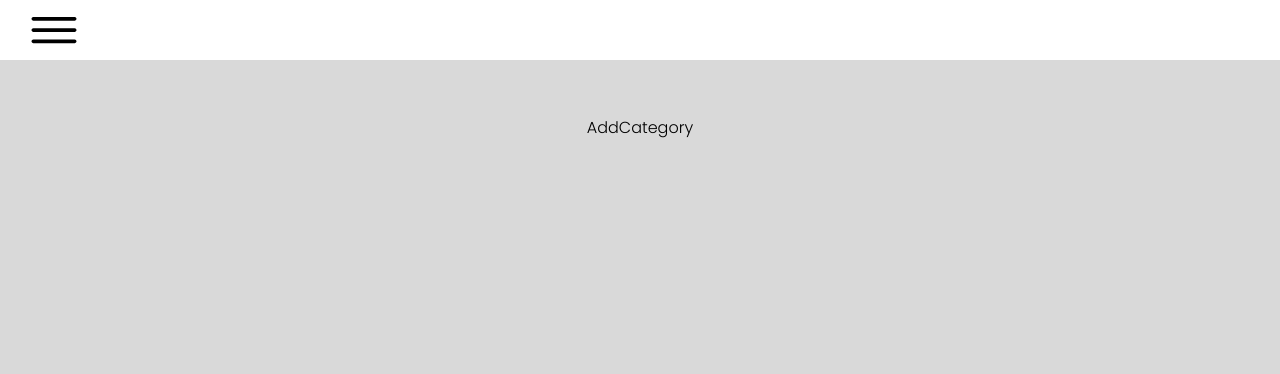
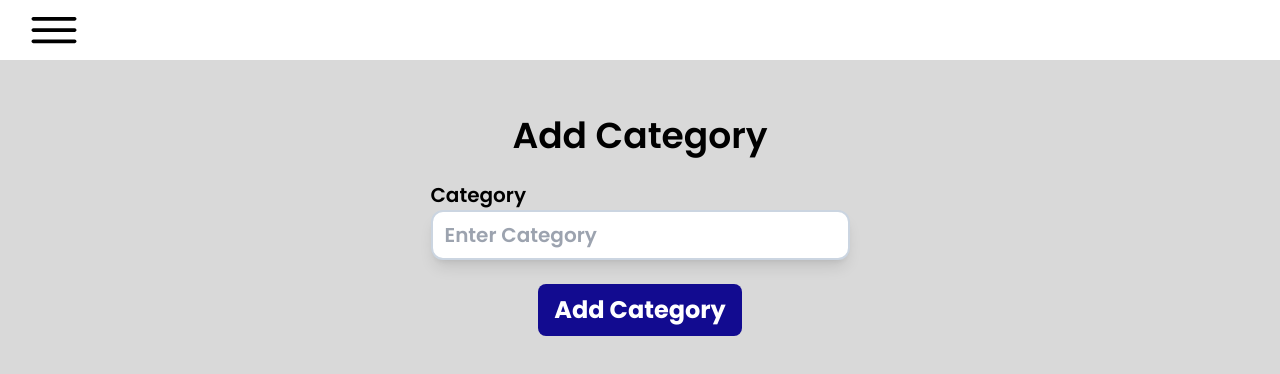
Before and after one commit to synonim789/tech-haven, a React (Vite) app in the folder frontend/tech-haven/: page /admin/addCategory in a window 1280 px wide. Shown: the top 374 px of the page. Built offline with nearby package versions, Linux system fonts and the light colour scheme; no server answers; sample sign-in values are in the browser's storage.

Commit message:
add AddCategory functionality and page

```diff
--- a/frontend/tech-haven/src/context/AdminContext.tsx
+++ b/frontend/tech-haven/src/context/AdminContext.tsx
@@ -13,6 +13,7 @@ type AdminContextState = {
   addProduct: (data: AddProductData) => void
   deleteProduct: ({ id, token }: DeleteProduct) => void
   editProduct: (data: editProductDataType) => void
+  addCategory: (data: addCategoryDataType) => void
   addProductError: boolean | string
   addProductLoading: boolean
   addProductSuccess: boolean
@@ -20,6 +21,9 @@ type AdminContextState = {
   editProductSuccess: boolean
   editProductLoading: boolean
   editProductError: boolean | string
+  addCategoryLoading: boolean
+  addCategoryError: boolean | string
+  addCategorySuccess: boolean
 }
 
 type AddProductData = {
@@ -53,6 +57,18 @@ type editProductDataType = {
   id: string
 }
 
+type addCategoryDataType = {
+  token: string
+  category: string
+}
+
+type DeleteProduct = {
+  id: string
+  token: {
+    token: string
+  }
+}
+
 const AdminContext = createContext<AdminContextState | null>(null)
 
 const initialState = {
@@ -68,13 +84,9 @@ const initialState = {
   editProductLoading: false,
   editProductError: false,
   editProductSuccess: false,
-}
-
-type DeleteProduct = {
-  id: string
-  token: {
-    token: string
-  }
+  addCategoryLoading: false,
+  addCategoryError: false,
+  addCategorySuccess: false,
 }
 
 export const AdminProvider = ({ children }: ChildrenType) => {
@@ -83,7 +95,6 @@ export const AdminProvider = ({ children }: ChildrenType) => {
 
   useEffect(() => {
     getAllProducts()
-    console.log(state.editProductSuccess)
   }, [
     state.addProductSuccess,
     state.deleteProductSuccess,
@@ -206,6 +217,28 @@ export const AdminProvider = ({ children }: ChildrenType) => {
     }
   }
 
+  const addCategory = async ({ category, token }: addCategoryDataType) => {
+    dispatch({ type: 'ADD_CATEGORY_START' })
+    try {
+      await axios.post(
+        'http://localhost:3000/api/v1/categories',
+        { name: category },
+        {
+          headers: {
+            Authorization: `Bearer ${token}`,
+          },
+        }
+      )
+      dispatch({ type: 'ADD_CATEGORY_SUCCESS' })
+      toast.success('Category Added Successfully')
+    } catch (error) {
+      dispatch({
+        type: 'ADD_CATEGORY_ERROR',
+        payload: error.response.data.message,
+      })
+    }
+  }
+
   return (
     <AdminContext.Provider
       value={{
@@ -214,6 +247,7 @@ export const AdminProvider = ({ children }: ChildrenType) => {
         addProduct,
         deleteProduct,
         editProduct,
+        addCategory,
       }}
     >
       {children}
--- a/frontend/tech-haven/src/pages/AddCategory.tsx
+++ b/frontend/tech-haven/src/pages/AddCategory.tsx
@@ -1,4 +1,50 @@
+import { useEffect } from 'react'
+import { useForm } from 'react-hook-form'
+import FormButton from '../components/FormButton'
+import FormInput from '../components/FormInput'
+import FullscreenLoading from '../components/FullscreenLoading'
+import { useAdminContext } from '../context/AdminContext'
+import { useAuthContext } from '../context/AuthContext'
+
 const AddCategory = () => {
-  return <main>AddCategory</main>
+  const { token } = useAuthContext()!
+  const { register, handleSubmit, reset, formState } = useForm({
+    defaultValues: {
+      category: '',
+      token: token.token,
+    },
+  })
+
+  const { addCategory, addCategorySuccess, addCategoryLoading } =
+    useAdminContext()!
+
+  useEffect(() => {
+    reset()
+  }, [addCategorySuccess])
+  const { errors } = formState
+
+  if (addCategoryLoading) {
+    return <FullscreenLoading />
+  }
+
+  return (
+    <div className="flex flex-col gap-4 items-center">
+      <h4 className="text-4xl font-semibold">Add Category</h4>
+      <form
+        className="flex flex-col items-center gap-4"
+        onSubmit={handleSubmit(addCategory)}
+      >
+        <FormInput
+          name="category"
+          type="text"
+          register={{
+            ...register('category', { required: 'Category is required' }),
+          }}
+          error={errors.category?.message}
+        />
+        <FormButton text="Add Category" loading={false} />
+      </form>
+    </div>
+  )
 }
 export default AddCategory
--- a/frontend/tech-haven/src/reducer/AdminReducer.tsx
+++ b/frontend/tech-haven/src/reducer/AdminReducer.tsx
@@ -16,6 +16,9 @@ type reducerState = {
   editProductError: boolean | string
   editProductLoading: boolean
   editProductSuccess: boolean
+  addCategorySuccess: boolean
+  addCategoryLoading: boolean
+  addCategoryError: boolean | string
 }
 
 const AdminReducer = (state: reducerState, action: reducerAction) => {
@@ -95,6 +98,28 @@ const AdminReducer = (state: reducerState, action: reducerAction) => {
       editProductError: false,
     }
   }
+
+  if (action.type === 'ADD_CATEGORY_START') {
+    return { ...state, addCategoryLoading: true, addCategoryError: false }
+  }
+
+  if (action.type === 'ADD_CATEGORY_SUCCESS') {
+    return {
+      ...state,
+      addCategorySuccess: true,
+      addCategoryLoading: false,
+      addCategoryError: false,
+    }
+  }
+
+  if (action.type === 'ADD_CATEGORY_ERROR') {
+    return {
+      ...state,
+      addCategoryError: action.payload,
+      addCategoryLoading: false,
+    }
+  }
+
   throw new Error(`Cannot find ${action.type} action type`)
 }
 
```
